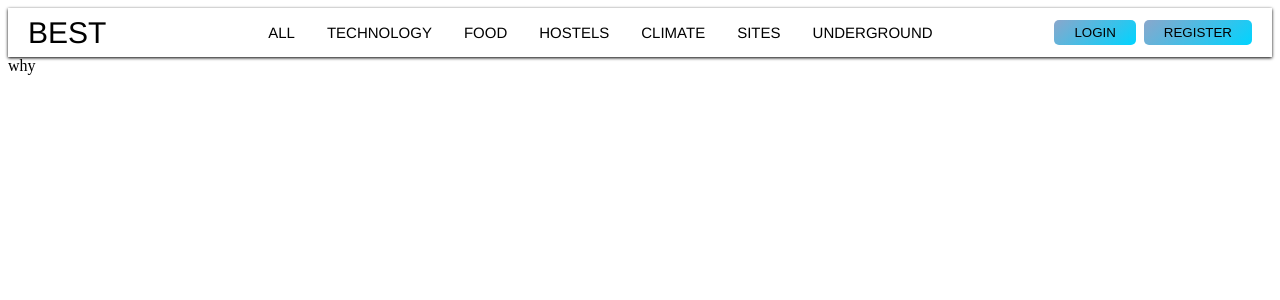
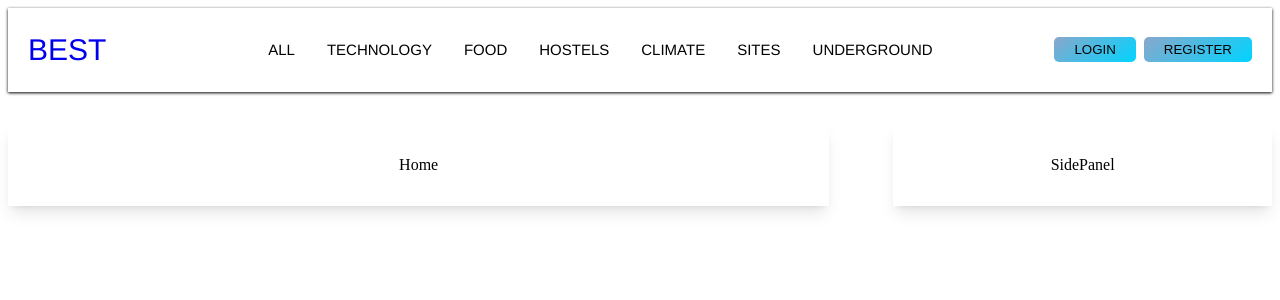
Before and after one commit to liamasis/bestblog, a React (Vite) app in the folder frontend/: page / in a window 1280 px wide. Shown: the top 300 px of the page. Built offline with nearby package versions, Linux system fonts and the light colour scheme.

Commit message:
working on side bar and homepage

```diff
--- a/frontend/package.json
+++ b/frontend/package.json
@@ -13,7 +13,8 @@
     "@reduxjs/toolkit": "^1.9.7",
     "react": "^18.2.0",
     "react-dom": "^18.2.0",
-    "react-redux": "^8.1.3"
+    "react-redux": "^8.1.3",
+    "react-router-dom": "^6.20.0"
   },
   "devDependencies": {
     "@types/react": "^18.2.37",
--- a/frontend/src/App.jsx
+++ b/frontend/src/App.jsx
@@ -1,14 +1,27 @@
 import { useState } from 'react'
-
 import { NavBar } from './components/NavBar/NavBar'
+import Login from './components/Login/Login'
+import Register from './components/Register/Register'
+import Home from './components/Home/Home'
+import {
+  BrowserRouter as Router,
+  Routes,
+  Route
+} from "react-router-dom"
 
 function App() {
 
   return (
 
       <div className="">
-        <NavBar />
-        why
+        <Router>
+          <NavBar />
+            <Routes>
+              <Route path='/' element={<Home />}/>
+              <Route path='/login' element={<Login />}/>
+              <Route path='/register' element={<Register />}/>
+          </Routes>
+        </Router>
       </div>
 
   )
--- /dev/null
+++ b/frontend/src/components/Home/Home.jsx
@@ -0,0 +1,21 @@
+import React from 'react'
+import { SidePanel } from '../SidePanel/SidePanel'
+import './Home.scss';
+
+const Home = () => {
+  return (
+    <div className='container'>
+        <div className="main_page">
+            <div className="first_column">
+                <div>Home</div>
+            </div>
+            <div className="second_column">
+                <SidePanel/>
+            </div>
+        </div>
+
+    </div>
+
+  )
+}
+export default Home
--- /dev/null
+++ b/frontend/src/components/Home/Home.scss
@@ -0,0 +1,25 @@
+.container {
+    margin: auto;
+    width: 100%;
+    margin-top: 2rem;
+}
+
+.main_page {
+    display: grid;
+    grid-template-columns: repeat(3, minmax(0, 1fr));
+    gap: 4rem;
+}
+
+.first_column {
+    grid-column: span 2 / span 2;
+    box-shadow: 0 10px 15px -3px rgb(0 0 0 / 0.1), 0 4px 6px -4px rgb(0 0 0 / 0.1);
+    padding: 2rem;
+
+    text-align: center;
+}
+
+.second_column {
+    grid-column: span 1 / span 1;
+    text-align: center;
+    box-shadow: 0 10px 15px -3px rgb(0 0 0 / 0.1), 0 4px 6px -4px rgb(0 0 0 / 0.1);
+}
--- /dev/null
+++ b/frontend/src/components/Login/Login.jsx
@@ -0,0 +1,8 @@
+import React from 'react'
+
+const Login = () => {
+  return (
+    <div>Login</div>
+  )
+}
+export default Login
--- a/frontend/src/components/NavBar/NavBar.jsx
+++ b/frontend/src/components/NavBar/NavBar.jsx
@@ -1,12 +1,17 @@
 import React from 'react'
 import './NavBar.scss';
+import { Link } from 'react-router-dom';
+
 export const NavBar = () => {
   return (
     <div className="top_section">
       <nav className='nav_wrapper'>
-        <div className='logo'>
-            BEST
-        </div>
+        <Link to='/' style={{ textDecoration: 'none' }}>
+          <h1 className='logo'>
+              BEST
+          </h1>
+        </Link>
+
 
         <div>
           <ul className='menu_wrapper'>
@@ -21,8 +26,9 @@ export const NavBar = () => {
         </div>
         <div>
           <div className="button_holder">
-            <button>Login</button>
-            <button>Register</button>
+            <Link to='login/'><button>Login</button></Link>
+            <Link to='register/'><button>Register</button></Link>
+
           </div>
         </div>
       </nav>
--- a/frontend/src/components/NavBar/NavBar.scss
+++ b/frontend/src/components/NavBar/NavBar.scss
@@ -15,7 +15,9 @@
 .logo {
     font-size: 30px;
     font-weight: 400;
-    font-family: Helvetica, sans-serif
+    font-family: Helvetica, sans-serif;
+    text-decoration: none;
+    text-decoration-color: black;
 }
 
 .menu_wrapper{
@@ -46,5 +48,14 @@ button {
     padding: 5px 20px;
     border: 1px;
     border-radius: 5px;
+
     text-transform: uppercase;
+
+    cursor: pointer;
 }
+
+Link {
+    &:focus, &:hover, &:visited, &:link, &:active {
+        text-decoration: none;
+    }
+}
--- /dev/null
+++ b/frontend/src/components/Register/Register.jsx
@@ -0,0 +1,8 @@
+import React from 'react'
+
+const Register = () => {
+  return (
+    <div>Register</div>
+  )
+}
+export default Register
--- /dev/null
+++ b/frontend/src/components/SidePanel/SidePanel.jsx
@@ -0,0 +1,7 @@
+import React from 'react'
+
+export const SidePanel = () => {
+  return (
+    <div className='container'>SidePanel</div>
+  )
+}
--- /dev/null
+++ b/frontend/src/components/SidePanel/SidePanel.scss
@@ -0,0 +1,3 @@
+.container {
+    text-align: center;
+}
```
Also changed, not shown: frontend/src/components/Login/Login.scss (added), 1 other file (tests, documents, lock files or other folders).
